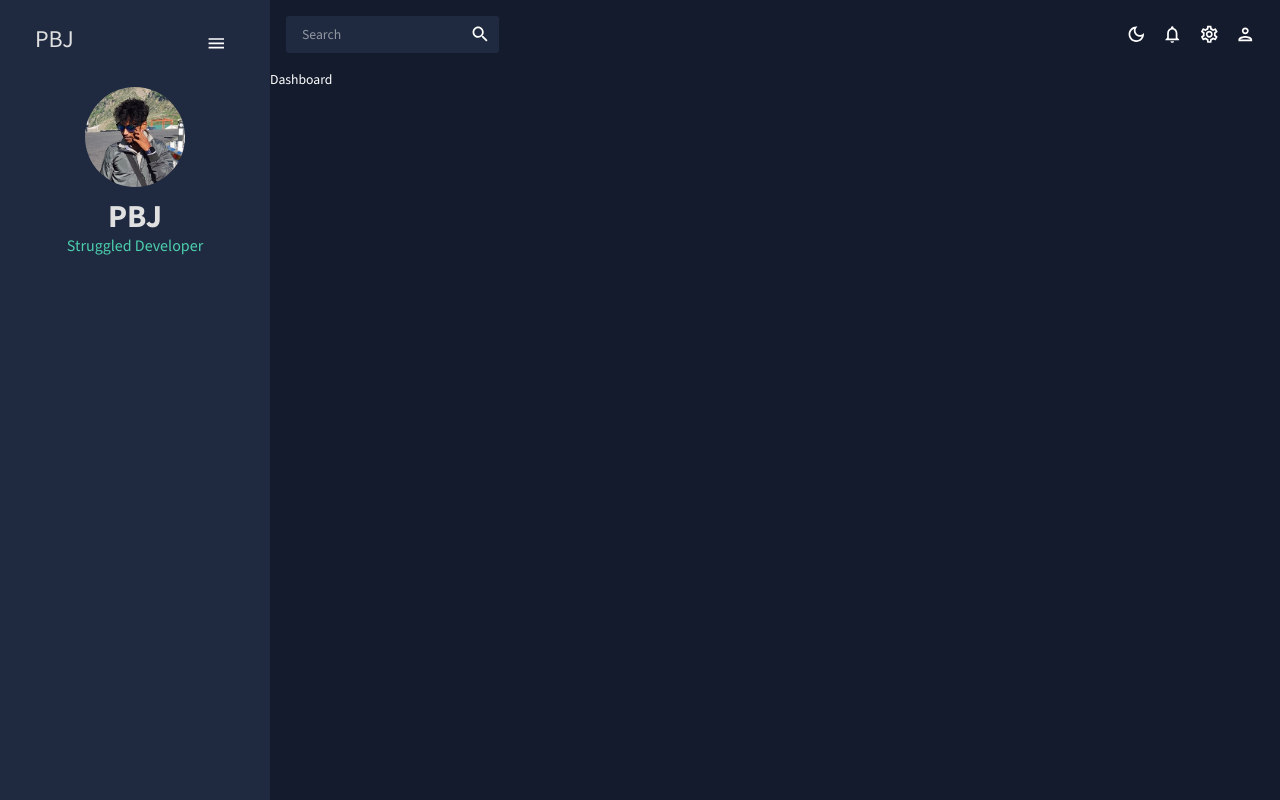
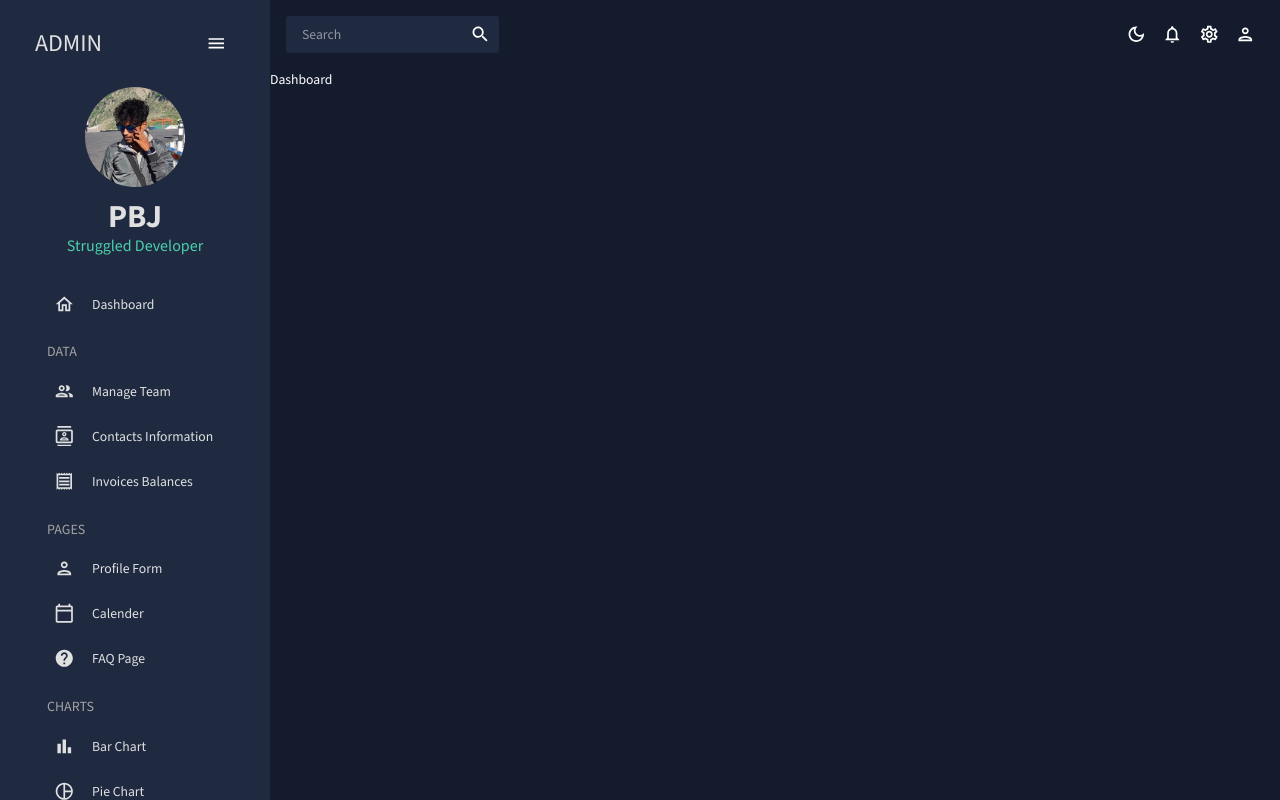
Before and after one commit to ami-pbj/Profile-Dashboard, a React (Create React App) app: page / in a window 1280 px wide. Built offline with nearby package versions, Linux system fonts and the light colour scheme.

Commit message:
Completed Sidebar

```diff
--- a/src/scenes/global/Sidebar.jsx
+++ b/src/scenes/global/Sidebar.jsx
@@ -11,7 +11,7 @@ import PeopleOutlinedIcon from '@mui/icons-material/PeopleOutlined';
 import ContactsOutlinedIcon from '@mui/icons-material/ContactsOutlined';
 import ReceiptOutlinedIcon from '@mui/icons-material/ReceiptOutlined';
 import PersonOutlinedIcon from '@mui/icons-material/PersonOutlined';
-// import CalenderTodayOutlinedIcon from '@mui/icons-material/CalenderTodayOutlined';
+import CalendarTodayOutlinedIcon from '@mui/icons-material/CalendarTodayOutlined';
 import HelpOutlinedIcon from '@mui/icons-material/HelpOutlined';
 import BarChartOutlinedIcon from '@mui/icons-material/BarChartOutlined';
 import PieChartOutlineOutlinedIcon from '@mui/icons-material/PieChartOutlineOutlined';
@@ -90,13 +90,14 @@ const Sidebar = () => {
                 display="flex"
                 justifyContent="space-between"
                 alignContent="center"
+                alignItems="center"
                 ml="15px"
               >
                 <Typography
                   variant='h3'
                   color={colors.grey[100]}
                 >
-                  PBJ
+                  ADMIN
                 </Typography>
 
                 <IconButton onClick={() => setIsCollapsed(!isCollapsed)}>
@@ -148,6 +149,123 @@ const Sidebar = () => {
           )}
 
           {/* MENU ITEMS */}
+          <Box
+            paddingLeft={isCollapsed ? undefined : "10%"}
+          >
+            <Item
+              title="Dashboard"
+              to="/"
+              icon={<HomeOutlinedIcon />}
+              selected={selected}
+              setSelected={setSelected}
+            />
+
+            <Typography
+              variant='h6'
+              color={colors.grey[300]}
+              sx={{
+                m: '15px 0 5px 20px'
+              }}
+            >
+
+              DATA
+            </Typography>
+
+            <Item
+              title="Manage Team"
+              to="/team"
+              icon={<PeopleOutlinedIcon />}
+              selected={selected}
+              setSelected={setSelected}
+            />
+            <Item
+              title="Contacts Information"
+              to="/contacts"
+              icon={<ContactsOutlinedIcon />}
+              selected={selected}
+              setSelected={setSelected}
+            />
+            <Item
+              title="Invoices Balances"
+              to="/invoices"
+              icon={<ReceiptOutlinedIcon />}
+              selected={selected}
+              setSelected={setSelected}
+            />
+
+            <Typography
+              variant='h6'
+              color={colors.grey[300]}
+              sx={{
+                m: '15px 0 5px 20px'
+              }}
+            >
+
+              PAGES
+            </Typography>
+
+            <Item
+              title="Profile Form"
+              to="/form"
+              icon={<PersonOutlinedIcon />}
+              selected={selected}
+              setSelected={setSelected}
+            />
+            <Item
+              title="Calender"
+              to="/calender"
+              icon={<CalendarTodayOutlinedIcon />}
+              selected={selected}
+              setSelected={setSelected}
+            />
+            <Item
+              title="FAQ Page"
+              to="/faq"
+              icon={<HelpOutlinedIcon />}
+              selected={selected}
+              setSelected={setSelected}
+            />
+
+            <Typography
+              variant='h6'
+              color={colors.grey[300]}
+              sx={{
+                m: '15px 0 5px 20px'
+              }}
+            >
+
+              CHARTS
+            </Typography>
+
+            <Item
+              title="Bar Chart"
+              to="/bar"
+              icon={<BarChartOutlinedIcon />}
+              selected={selected}
+              setSelected={setSelected}
+            />
+            <Item
+              title="Pie Chart"
+              to="/pie"
+              icon={<PieChartOutlineOutlinedIcon />}
+              selected={selected}
+              setSelected={setSelected}
+            />
+            <Item
+              title="Line Chart"
+              to="/line"
+              icon={<TimelineOutlinedIcon />}
+              selected={selected}
+              setSelected={setSelected}
+            />
+            <Item
+              title="Geography Chart"
+              to="/geography"
+              icon={<MapOutlinedIcon />}
+              selected={selected}
+              setSelected={setSelected}
+            />
+          </Box>
 
         </Menu>
       </ProSidebar>
```
